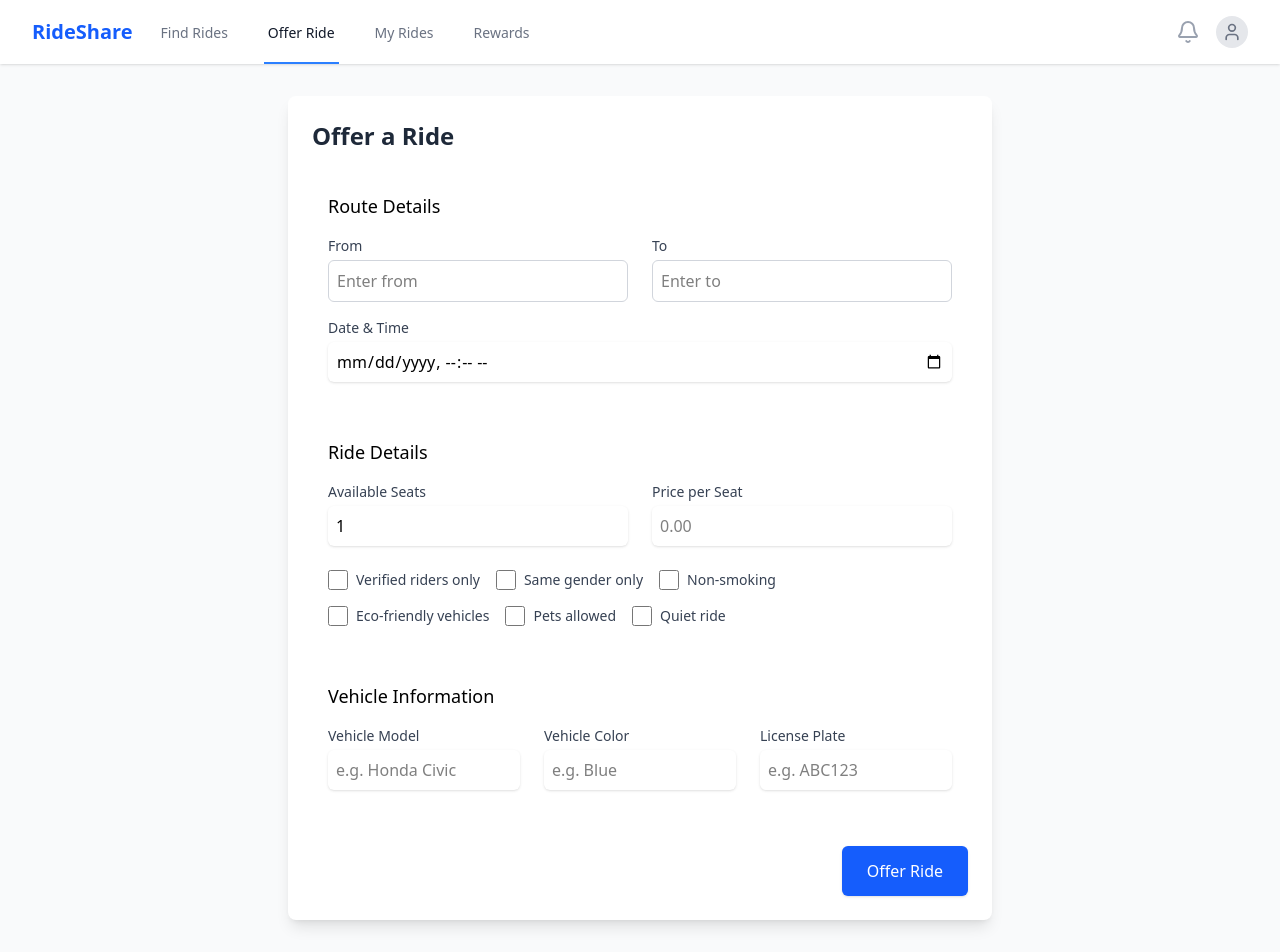
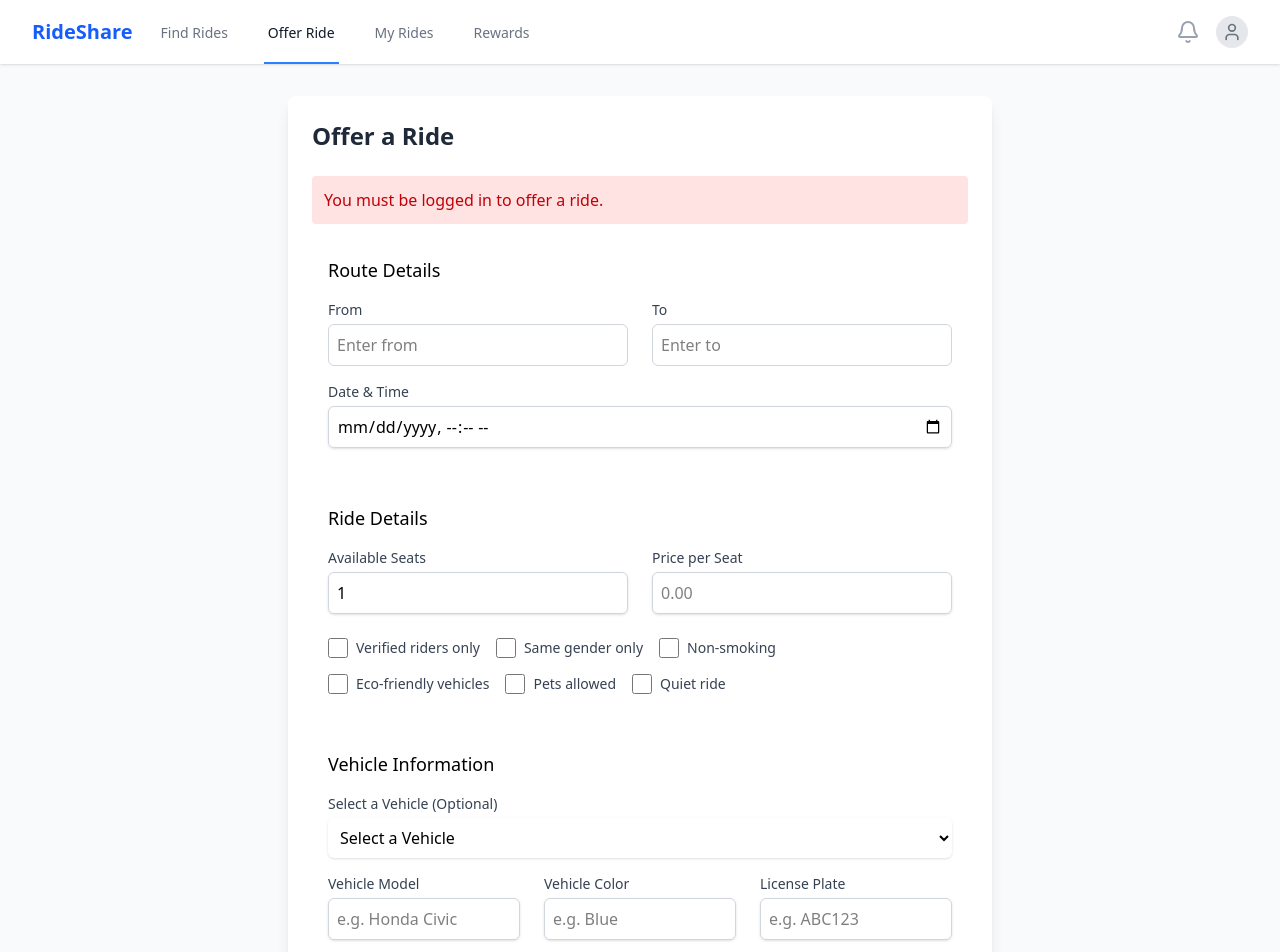
Before and after one commit to HarshGarg1290/Inhouse, a Next.js app in the folder frontend/: page /offerride in a window 1280 px wide. Shown: the top 952 px of the page. Built offline with nearby package versions, Linux system fonts and the light colour scheme.

Commit message:
fixed login issues and vehicle selection

```diff
--- a/frontend/src/app/findride/page.js
+++ b/frontend/src/app/findride/page.js
@@ -68,7 +68,9 @@ export default function Dashboard() {
 
 	return (
 		<div className="min-h-screen bg-gray-50">
-			<Head>
+			<Navbar />
+			<div className="mx-90">
+				<Head className="mx-[100">
 					<title>RideShare - Find your ride</title>
 					<meta
 						name="description"
@@ -76,9 +78,7 @@ export default function Dashboard() {
 					/>
 				</Head>
 
-			<Navbar />
-
-			<main className="container mx-auto px-4 py-8">
+				<main className="container   px-4 py-8 ">
 					<div className="mb-8">
 						<h1 className="text-3xl font-bold text-gray-800 mb-2">
 							Find Your Ride
@@ -100,8 +100,7 @@ export default function Dashboard() {
 						/>
 					</div>
 				</main>
-
-
+			</div>
 		</div>
 	);
 }
--- a/frontend/src/app/offerride/page.js
+++ b/frontend/src/app/offerride/page.js
@@ -1,14 +1,17 @@
 "use client";
-import { useState } from "react";
-import { useRouter } from "next/navigation"; // Add this import
+import { useState, useEffect } from "react";
+import { useRouter } from "next/navigation";
 import Navbar from "@/components/Navbar";
 import OSMAutocomplete from "@/components/Autocomplete";
 
 export default function OfferRide() {
-	const router = useRouter(); // Initialize router
+	const router = useRouter();
 	const [loading, setLoading] = useState(false);
-	const [success, setSuccess] = useState(""); // Add success state
-	const [formData, setFormData] = useState({
+	const [success, setSuccess] = useState("");
+	const [vehicles, setVehicles] = useState([]);
+	const [selectedVehicle, setSelectedVehicle] = useState("");
+
+	const initialFormState = {
 		startLocation: "",
 		destination: "",
 		dateTime: "",
@@ -25,7 +28,10 @@ export default function OfferRide() {
 			allowPets: false,
 			quietRide: false,
 		},
-	});
+	};
+
+	const [formData, setFormData] = useState(initialFormState);
+
 	const preferences = [
 		{ id: "verifiedRiders", label: "Verified riders only" },
 		{ id: "sameGender", label: "Same gender only" },
@@ -97,28 +103,59 @@ export default function OfferRide() {
 			newErrors.price = "Please enter a valid price";
 		}
 
+		// Only validate vehicle details if no vehicle is selected from dropdown
+		if (!selectedVehicle) {
 			if (!formData.model.trim()) {
-			// Changed from vehicleModel
 				newErrors.model = "Vehicle model is required";
 			}
 
 			if (!formData.color.trim()) {
-			// Changed from vehicleColor
 				newErrors.color = "Vehicle color is required";
 			}
 
 			if (!formData.plate.trim()) {
-			// Changed from vehiclePlate
 				newErrors.plate = "License plate is required";
+			}
 		}
 
 		return newErrors;
 	};
 
+	useEffect(() => {
+		const fetchVehicles = async () => {
+			try {
+				const token = localStorage.getItem("token");
+				if (!token) {
+					setErrors({ auth: "You must be logged in to offer a ride." });
+					return;
+				}
+
+				const response = await fetch("http://localhost:5000/api/rides/vehicles", {
+					method: "GET",
+					headers: {
+						"Content-Type": "application/json",
+						Authorization: `Bearer ${token}`,
+					},
+				});
+
+				const data = await response.json();
+				if (response.ok) {
+					setVehicles(data.vehicles);
+				} else {
+					throw new Error(data.message || "Failed to fetch vehicles");
+				}
+			} catch (err) {
+				console.error(err);
+				setErrors({ submit: err.message || "Failed to fetch vehicles" });
+			}
+		};
+
+		fetchVehicles();
+	}, []);
+
 	const handleSubmit = async (e) => {
 		e.preventDefault();
 
-		// Validate form before submitting
 		const newErrors = validateForm();
 		if (Object.keys(newErrors).length > 0) {
 			setErrors(newErrors);
@@ -138,14 +175,22 @@ export default function OfferRide() {
 				return;
 			}
 
-			const response = await fetch("http://localhost:5000/api/rides/offer-ride", {
+			const rideData = {
+				...formData,
+				vehicleId: selectedVehicle || null, // Include vehicleId if a vehicle is selected
+			};
+
+			const response = await fetch(
+				"http://localhost:5000/api/rides/offer-ride",
+				{
 					method: "POST",
 					headers: {
 						"Content-Type": "application/json",
 						Authorization: `Bearer ${token}`,
 					},
-				body: JSON.stringify(formData),
-			});
+					body: JSON.stringify(rideData),
+				}
+			);
 
 			const data = await response.json();
 
@@ -154,13 +199,47 @@ export default function OfferRide() {
 			}
 
 			setSuccess("Ride offered successfully!");
+
+			// Reset form state after successful submission
+			setFormData(initialFormState);
+			setSelectedVehicle("");
+
+			// Redirect after a short delay
+			setTimeout(() => {
 				router.push("/myrides");
+			}, 1500);
 		} catch (err) {
 			console.error(err);
 			setErrors({ submit: err.message || "Failed to offer ride" });
 		} finally {
 			setLoading(false);
 			setIsSubmitting(false);
+		}
+	};
+
+	// Handle vehicle selection
+	const handleVehicleSelect = (e) => {
+		const vehicleId = e.target.value;
+		setSelectedVehicle(vehicleId);
+
+		if (vehicleId) {
+			const selected = vehicles.find((v) => v.id === vehicleId);
+			if (selected) {
+				setFormData((prevData) => ({
+					...prevData,
+					model: selected.model,
+					color: selected.color,
+					plate: selected.plate,
+				}));
+			}
+		} else {
+			// Clear vehicle fields if no vehicle is selected
+			setFormData((prevData) => ({
+				...prevData,
+				model: "",
+				color: "",
+				plate: "",
+			}));
 		}
 	};
 
@@ -192,7 +271,6 @@ export default function OfferRide() {
 					)}
 
 					<form onSubmit={handleSubmit} className="space-y-6">
-						{/* Route Section */}
 						<div className="p-4 rounded-lg">
 							<h3 className="text-lg font-medium text-black mb-4">
 								Route Details
@@ -207,7 +285,7 @@ export default function OfferRide() {
 									onChange={handleChange}
 									error={errors.startLocation}
 									options={{
-										countries: "IN", // Restricts results to India
+										countries: "IN",
 									}}
 								/>
 
@@ -237,9 +315,9 @@ export default function OfferRide() {
 									name="dateTime"
 									value={formData.dateTime}
 									onChange={handleChange}
-									className={`mt-1 block p-2 w-full rounded-md border-gray-300 shadow-sm focus:border-blue-500 focus:ring focus:ring-blue-500 focus:ring-opacity-50 ${
-										errors.dateTime ? "border-red-500" : ""
-									}`}
+									className={`mt-1 block p-2 w-full rounded-md border ${
+										errors.dateTime ? "border-red-500" : "border-gray-300"
+									} shadow-sm focus:border-blue-500 focus:ring focus:ring-blue-500 focus:ring-opacity-50`}
 								/>
 								{errors.dateTime && (
 									<p className="mt-1 text-sm text-red-600">{errors.dateTime}</p>
@@ -267,9 +345,9 @@ export default function OfferRide() {
 										onChange={handleChange}
 										min="1"
 										max="10"
-										className={`mt-1 block p-2 w-full rounded-md border-gray-300 shadow-sm focus:border-blue-500 focus:ring focus:ring-blue-500 focus:ring-opacity-50 ${
-											errors.seats ? "border-red-500" : ""
-										}`}
+										className={`mt-1 block p-2 w-full rounded-md border ${
+											errors.seats ? "border-red-500" : "border-gray-300"
+										} shadow-sm focus:border-blue-500 focus:ring focus:ring-blue-500 focus:ring-opacity-50`}
 									/>
 									{errors.seats && (
 										<p className="mt-1 text-sm text-red-600">{errors.seats}</p>
@@ -291,9 +369,9 @@ export default function OfferRide() {
 										onChange={handleChange}
 										min="0"
 										step="0.01"
-										className={`mt-1 block p-2 w-full rounded-md border-gray-300 shadow-sm focus:border-blue-500 focus:ring focus:ring-blue-500 focus:ring-opacity-50 ${
-											errors.price ? "border-red-500" : ""
-										}`}
+										className={`mt-1 block p-2 w-full rounded-md border ${
+											errors.price ? "border-red-500" : "border-gray-300"
+										} shadow-sm focus:border-blue-500 focus:ring focus:ring-blue-500 focus:ring-opacity-50`}
 										placeholder="0.00"
 									/>
 									{errors.price && (
@@ -328,8 +406,30 @@ export default function OfferRide() {
 						{/* Vehicle Section */}
 						<div className="p-4 rounded-lg">
 							<h3 className="text-lg font-medium mb-4">Vehicle Information</h3>
+							<div>
+								<label
+									htmlFor="vehicle"
+									className="block text-sm font-medium text-gray-700"
+								>
+									Select a Vehicle (Optional)
+								</label>
+								<select
+									id="vehicle"
+									name="vehicle"
+									value={selectedVehicle}
+									onChange={handleVehicleSelect}
+									className="mt-1 block p-2 w-full rounded-md border-gray-300 shadow-sm focus:border-blue-500 focus:ring focus:ring-blue-500 focus:ring-opacity-50"
+								>
+									<option value="">Select a Vehicle</option>
+									{vehicles.map((vehicle) => (
+										<option key={vehicle.id} value={vehicle.id}>
+											{vehicle.model} ({vehicle.plate})
+										</option>
+									))}
+								</select>
+							</div>
 
-							<div className="grid grid-cols-1 gap-6 md:grid-cols-3">
+							<div className="grid grid-cols-1 gap-6 md:grid-cols-3 mt-4">
 								<div>
 									<label
 										htmlFor="model"
@@ -343,8 +443,11 @@ export default function OfferRide() {
 										name="model"
 										value={formData.model}
 										onChange={handleChange}
-										className={`mt-1 block p-2 w-full rounded-md border-gray-300 shadow-sm focus:border-blue-500 focus:ring focus:ring-blue-500 focus:ring-opacity-50 ${
-											errors.model ? "border-red-500" : ""
+										disabled={!!selectedVehicle}
+										className={`mt-1 block p-2 w-full rounded-md border ${
+											errors.model ? "border-red-500" : "border-gray-300"
+										} shadow-sm focus:border-blue-500 focus:ring focus:ring-blue-500 focus:ring-opacity-50 ${
+											selectedVehicle ? "bg-gray-100" : ""
 										}`}
 										placeholder="e.g. Honda Civic"
 									/>
@@ -366,8 +469,11 @@ export default function OfferRide() {
 										name="color"
 										value={formData.color}
 										onChange={handleChange}
-										className={`mt-1 block p-2 w-full rounded-md border-gray-300 shadow-sm focus:border-blue-500 focus:ring focus:ring-blue-500 focus:ring-opacity-50 ${
-											errors.color ? "border-red-500" : ""
+										disabled={!!selectedVehicle}
+										className={`mt-1 block p-2 w-full rounded-md border ${
+											errors.color ? "border-red-500" : "border-gray-300"
+										} shadow-sm focus:border-blue-500 focus:ring focus:ring-blue-500 focus:ring-opacity-50 ${
+											selectedVehicle ? "bg-gray-100" : ""
 										}`}
 										placeholder="e.g. Blue"
 									/>
@@ -389,8 +495,11 @@ export default function OfferRide() {
 										name="plate"
 										value={formData.plate}
 										onChange={handleChange}
-										className={`mt-1 block p-2 w-full rounded-md border-gray-300 shadow-sm focus:border-blue-500 focus:ring focus:ring-blue-500 focus:ring-opacity-50 ${
-											errors.plate ? "border-red-500" : ""
+										disabled={!!selectedVehicle}
+										className={`mt-1 block p-2 w-full rounded-md border ${
+											errors.plate ? "border-red-500" : "border-gray-300"
+										} shadow-sm focus:border-blue-500 focus:ring focus:ring-blue-500 focus:ring-opacity-50 ${
+											selectedVehicle ? "bg-gray-100" : ""
 										}`}
 										placeholder="e.g. ABC123"
 									/>
@@ -409,7 +518,33 @@ export default function OfferRide() {
 									isSubmitting ? "opacity-70 cursor-not-allowed" : ""
 								}`}
 							>
-								{isSubmitting ? "Submitting..." : "Offer Ride"}
+								{loading ? (
+									<>
+										<svg
+											className="animate-spin -ml-1 mr-3 h-5 w-5 text-white"
+											xmlns="http://www.w3.org/2000/svg"
+											fill="none"
+											viewBox="0 0 24 24"
+										>
+											<circle
+												className="opacity-25"
+												cx="12"
+												cy="12"
+												r="10"
+												stroke="currentColor"
+												strokeWidth="4"
+											></circle>
+											<path
+												className="opacity-75"
+												fill="currentColor"
+												d="M4 12a8 8 0 018-8V0C5.373 0 0 5.373 0 12h4zm2 5.291A7.962 7.962 0 014 12H0c0 3.042 1.135 5.824 3 7.938l3-2.647z"
+											></path>
+										</svg>
+										Submitting...
+									</>
+								) : (
+									"Offer Ride"
+								)}
 							</button>
 						</div>
 					</form>
--- a/frontend/src/app/page.js
+++ b/frontend/src/app/page.js
@@ -17,8 +17,18 @@ import {
 	FaStar,
 } from "react-icons/fa";
 import Link from "next/link";
+import { useRouter } from "next/navigation";
 export default function Home() {
+	  const router = useRouter();
 	const [isMenuOpen, setIsMenuOpen] = useState(false);
+	 const handleClick = () => {
+			const token = localStorage.getItem("token");
+			if (token) {
+				router.push("/findride");
+			} else {
+				router.push("/login");
+			}
+		};
 
 	const features = [
 		{
@@ -119,12 +129,12 @@ export default function Home() {
 							</a>
 						</div>
 						<div className="flex items-center">
-							<Link
-								href="/login"
+							<button
+								onClick={handleClick}
 								className="hidden md:block bg-blue-600 hover:bg-blue-700 text-white font-bold py-2 px-4 rounded-full shadow-md transition duration-300"
 							>
 								Get Started
-							</Link>
+							</button>
 							<div className="md:hidden">
 								<button
 									onClick={() => setIsMenuOpen(!isMenuOpen)}
```
Also changed, not shown: 2 other files (tests, documents, lock files or other folders). Lines whose indentation alone changed are shown as unchanged.
